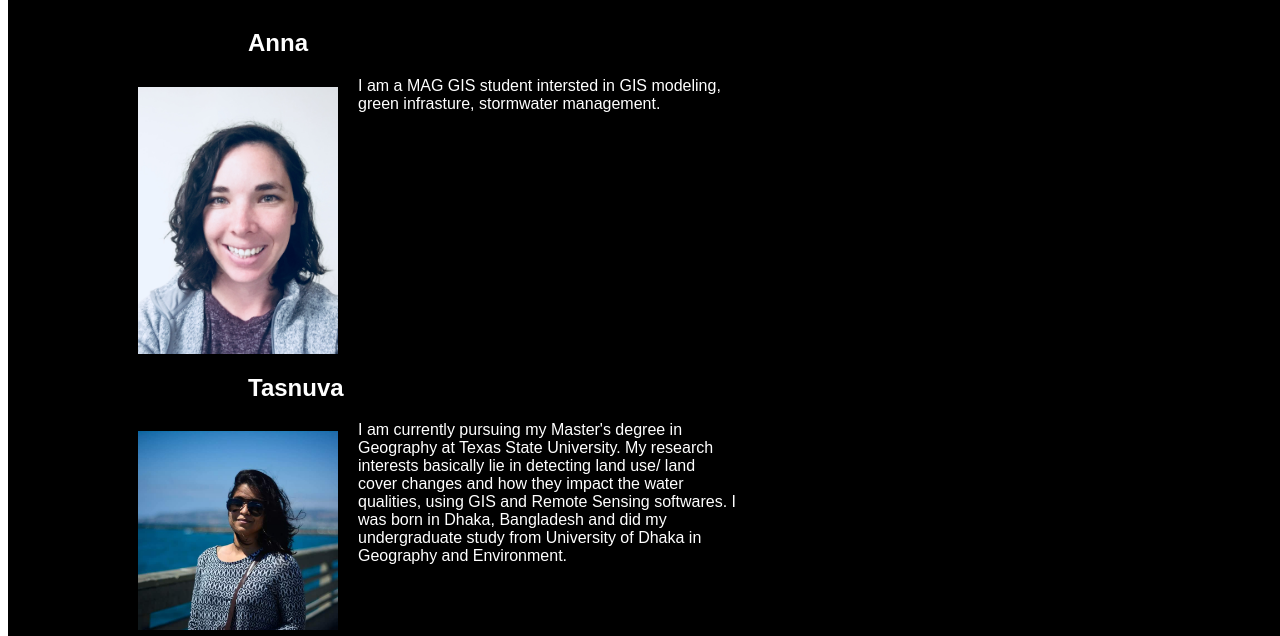
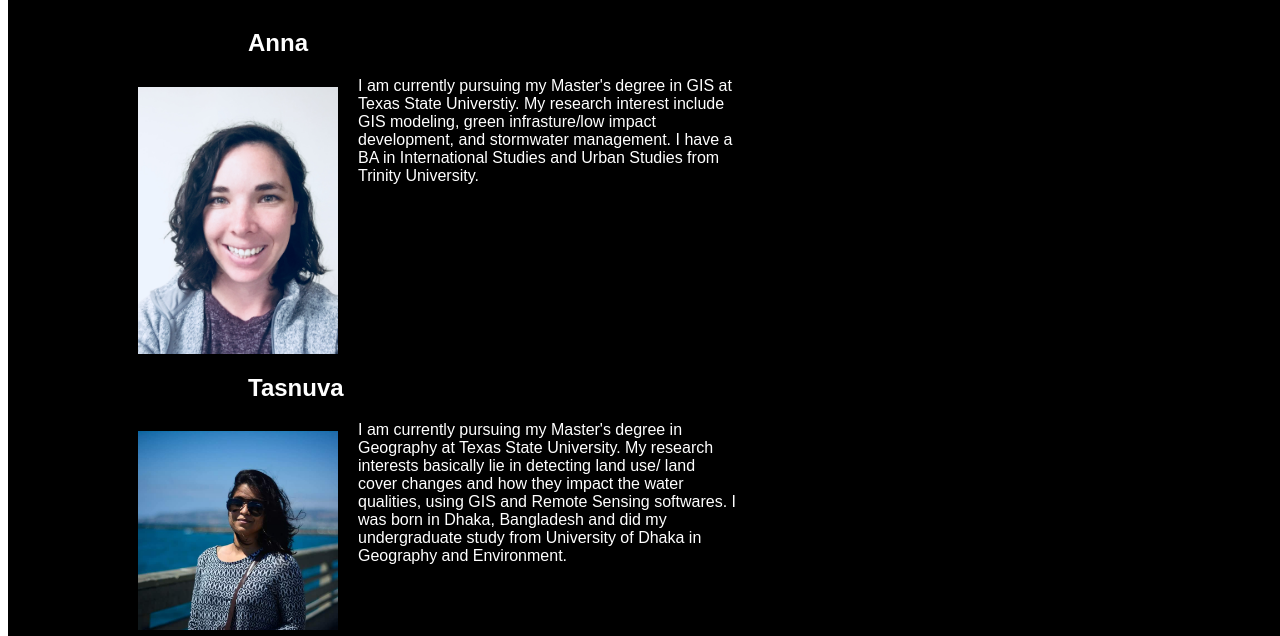
Before and after one commit to krystenkuwamura/farmersmarkets, a plain HTML site: page About_Us.html in a window 1280 px wide. Shown: the part 164-800 px from the top of the page. Drawn offline with Linux system fonts and the light colour scheme; files whose address does not match are found by name.

Commit message:
Update About_Us.html

```diff
--- a/About_Us.html
+++ b/About_Us.html
@@ -96,7 +96,7 @@
 
 		 <h2>Anna</h2>
       			<img src="anna.jpg"/ class="AboutUsImg" width="200">
-      			<p>I am a MAG GIS student intersted in GIS modeling, green infrasture, stormwater management. </p>
+      			<p>I am currently pursuing my Master's degree in GIS at Texas State Universtiy. My research interest include GIS modeling, green infrasture/low impact development, and stormwater management. I have a BA in International Studies and Urban Studies from Trinity University. </p>
     	<br>
 
 
```
